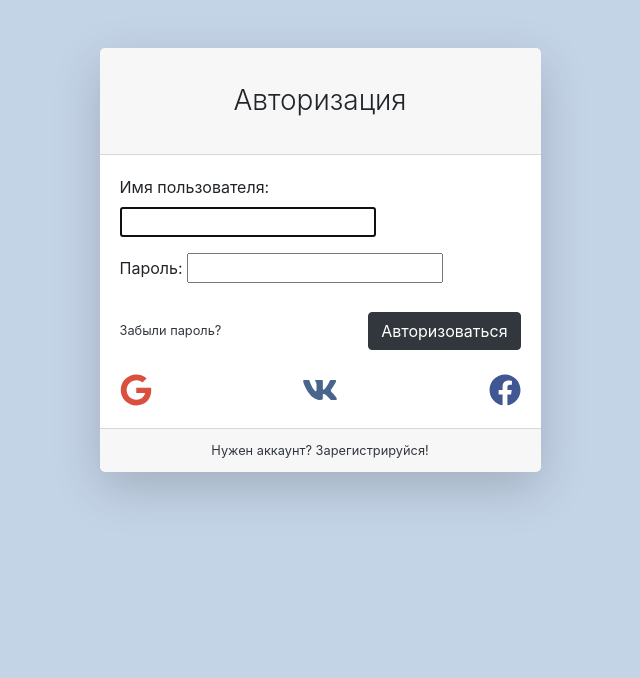
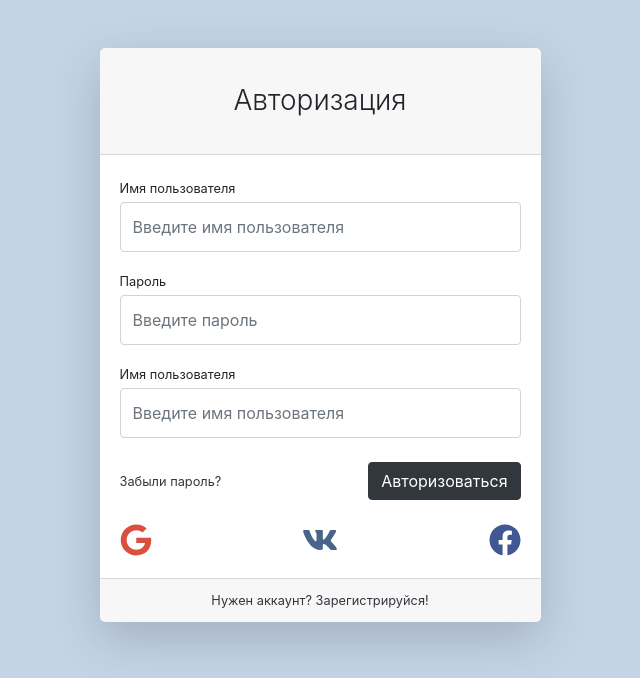
Before and after one commit to agenttim/store, a Django app: page /users/login/ in a window 1280 px wide. Shown: the top 678 px of the page, without its empty margins (320-960 px from the left). Run offline with Django 5.2, Linux system fonts and the light colour scheme; some libraries are stand-ins or nearby versions.

Commit message:
Блок 4 в процессе

```diff
--- /dev/null
+++ b/static/vendor/js/auth.js
@@ -0,0 +1,22 @@
+/*!
+    * Start Bootstrap - SB Admin v6.0.2 (https://startbootstrap.com/template/sb-admin)
+    * Copyright 2013-2020 Start Bootstrap
+    * Licensed under MIT (https://github.com/StartBootstrap/startbootstrap-sb-admin/blob/master/LICENSE)
+    */
+(function ($) {
+    "use strict";
+
+    // Add active state to sidbar nav links
+    var path = window.location.href; // because the 'href' property of the DOM element is the absolute path
+    $("#layoutSidenav_nav .sb-sidenav a.nav-link").each(function () {
+        if (this.href === path) {
+            $(this).addClass("active");
+        }
+    });
+
+    // Toggle the side navigation
+    $("#sidebarToggle").on("click", function (e) {
+        e.preventDefault();
+        $("body").toggleClass("sb-sidenav-toggled");
+    });
+})(jQuery);
--- a/users/forms.py
+++ b/users/forms.py
@@ -1,9 +1,14 @@
 from django.contrib.auth.forms import AuthenticationForm
-
+from django import forms
 from users.models import User
 
 
 class UserLoginForm(AuthenticationForm):
+    username = forms.CharField(widget=forms.TextInput(attrs={
+        'class': 'form-control py-4', 'placeholder': 'Введите имя пользователя'}))
+    password = forms.CharField(widget=forms.PasswordInput(attrs={
+        'class': 'form-control py-4', 'placeholder': 'Введите пароль'}))
+
     class Meta:
         model = User
         fields = ('username', 'password')
--- a/users/templates/users/login.html
+++ b/users/templates/users/login.html
@@ -30,22 +30,21 @@
                         <div class="card-body">
                             <form action="{% url 'users:login' %}" method="post">
                                 {% csrf_token %}
-                                {{ form.as_p }}
-                                {#                                <div class="form-group">#}
-                                {#                                    <label class="small mb-1" for="{{ form.username.id_for_label }}">#}
-                                {#                                        Имя пользователя#}
-                                {#                                    </label>#}
-                                {#                                    {{ form.username }}#}
-                                {#                                </div>#}
-                                {#                                <div class="form-group">#}
-                                {#                                    <label class="small mb-1" for="{{ form.password.id_for_label }}">Пароль</label>#}
-                                {#                                    {{ form.password }}#}
-                                {#                                </div>#}
-                                {#                                <div class="form-group">#}
-                                {#                                    <label class="small mb-1" for="inputEmailAddress">Имя пользователя</label>#}
-                                {#                                    <input class="form-control py-4" id="inputEmailAddress" type="text"#}
-                                {#                                           placeholder="Введите имя пользователя"/>#}
-                                {#                                </div>#}
+                                <div class="form-group">
+                                    <label class="small mb-1" for="{{ form.username.id_for_label }}">
+                                        Имя пользователя
+                                    </label>
+                                    {{ form.username }}
+                                </div>
+                                <div class="form-group">
+                                    <label class="small mb-1" for="{{ form.password.id_for_label }}">Пароль</label>
+                                    {{ form.password }}
+                                </div>
+                                <div class="form-group">
+                                    <label class="small mb-1" for="inputEmailAddress">Имя пользователя</label>
+                                    <input class="form-control py-4" id="inputEmailAddress" type="text"
+                                           placeholder="Введите имя пользователя"/>
+                                </div>
                                 {#                                <div class="form-group">#}
                                 {#                                    <label class="small mb-1" for="inputPassword">Пароль</label>#}
                                 {#                                    <input class="form-control py-4" id="inputPassword" type="password"#}
--- a/users/views.py
+++ b/users/views.py
@@ -1,8 +1,23 @@
+from django.contrib import auth
+from django.shortcuts import HttpResponseRedirect
 from django.shortcuts import render
+from django.urls import reverse
+
 from users.forms import UserLoginForm
 
 
 def login(request):
+    if request.method == 'POST':
+        form = UserLoginForm(data=request.POST)
+        if form.is_valid():
+            username = request.POST['username']
+            password = request.POST['password']
+            user = auth.authenticate(username=username, password=password)
+            if user:
+                auth.login(request, user)
+                return HttpResponseRedirect(reverse('index'))
+    else:
+        form = UserLoginForm()
     context = {'form': UserLoginForm()}
     return render(request, 'users/login.html', context)
 
```
Also changed, not shown: db.sqlite3.
